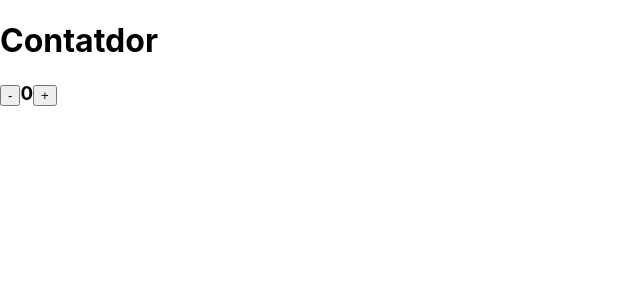
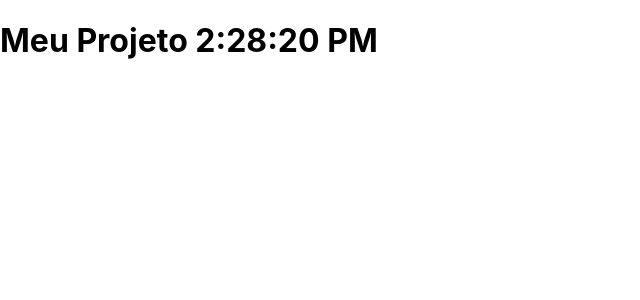
Before and after one commit to lucasFilppe/react-JS, a React (Create React App) app in the folder primeirosite/: page / in a window 1280 px wide. Shown: the top 300 px of the page, without its empty margins (0-640 px from the left). Built offline with nearby package versions, Linux system fonts and the light colour scheme.

Commit message:
ciclo de vida dos componentes

```diff
--- a/primeirosite/src/App.js
+++ b/primeirosite/src/App.js
@@ -5,39 +5,32 @@
   constructor(props){
     super(props);
     this.state = {
-      nome: "Lucas",
-      contador: 0
+      hora: '00:00:00'
     };
-    this.aumetar = this.aumetar.bind(this);
-    this.diminuir = this.diminuir.bind(this);
+
   }
 
-  aumetar(){
-    let state = this.state;
-    state.contador += 1;
-    this.setState(state);
+  componentDidMount(){
+      setInterval (() => {
+        this.setState({hora: new Date().toLocaleTimeString() })
+      }, 1000);
   }
 
-  diminuir(){
-    let state = this.state;
-    state.contador -= 1;
-    this.setState(state)
+    componentDidUpdate(){
+      console.log('atualizou');
+
   }
+
+
     render(){
     return(
 
       <div>
-        <h1>Contatdor</h1>
-        <h3>
-          <button onClick={this.diminuir}>-</button>
-            {this.state.contador}
-          <button onClick={this.aumetar}>+</button>
-        </h3>
+        <h1>Meu Projeto {this.state.hora}</h1>
       </div>
 
     );
   }
 }
 
-
 export default App;
```
